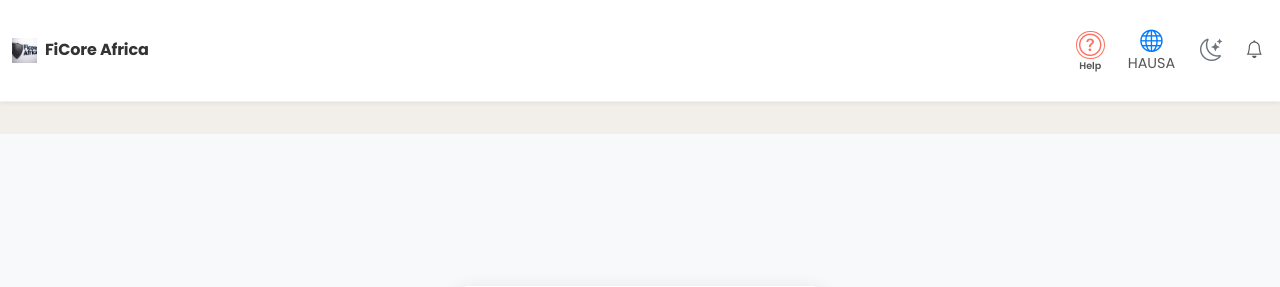
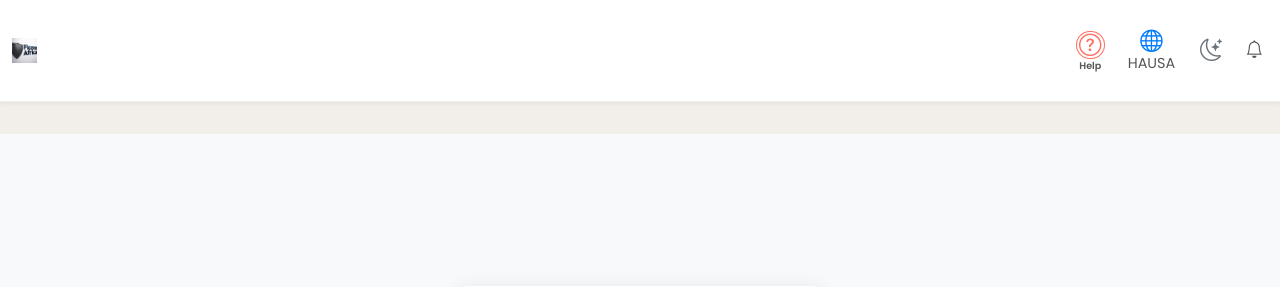
Before and after one commit to Warpiiv/Personal_Finance, a Flask app: a page that uses personal_finance/templates/base.html in a window 1280 px wide. Shown: the top 287 px of the page. Run offline with Flask 3, Linux system fonts and the light colour scheme; the visitor is signed in with stand-in values (Sample User, id 1); data that the repository does not hold is empty; parts of the project's set-up code (start-up, migrations or seed data) failed here and were passed over; some libraries are stand-ins or nearby versions.

Commit message:
Update base.html

```diff
--- a/personal_finance/templates/base.html
+++ b/personal_finance/templates/base.html
@@ -36,7 +36,6 @@
             {% else %}
                 <a class="navbar-brand" href="{{ url_for('general_bp.home') if request.blueprint == 'personal' else url_for('general_bp.home') | e }}" aria-label="{{ t('general_ficore_africa', default='FiCore Africa') | e }}">
                     <img src="{{ url_for('static', filename='img/ficore_logo.png') | e }}" alt="{{ t('general_ficore_africa_logo', default='FiCore Africa Logo') | e }}" class="ficore-logo">
-                    <span class="brand-text">{{ t('general_ficore_africa', default='FiCore Africa') | e }}</span>
                 </a>
             {% endif %}
         </div>
```
